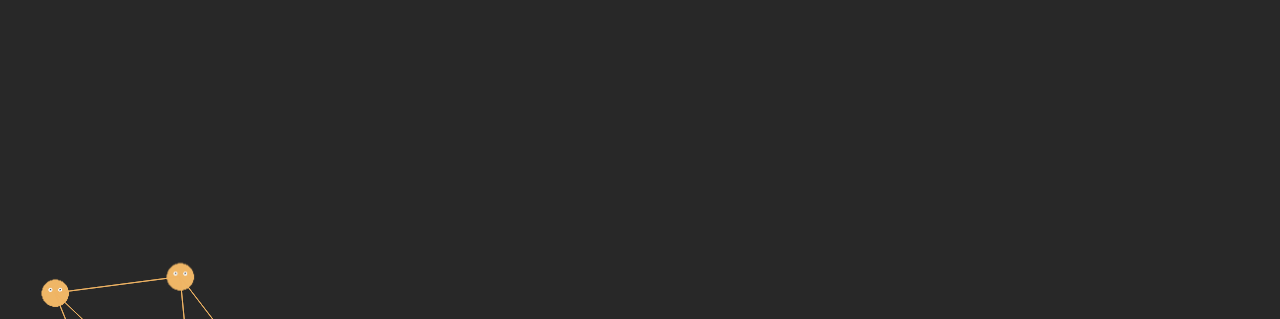
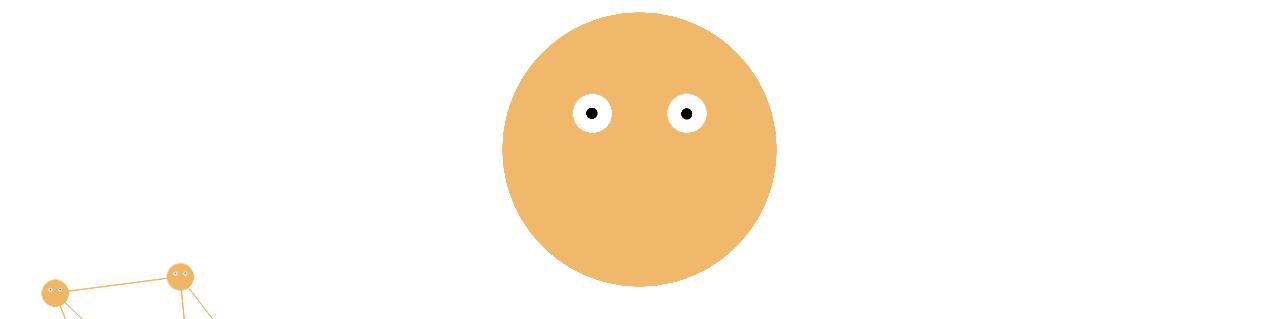
Before and after one commit to motumotu/motumotu.github.io, a plain HTML site: page index.html in a window 1280 px wide. Shown: the top 319 px of the page. Drawn offline with nearby package versions, Linux system fonts and the light colour scheme.

Commit message:
コンテンツ表示

```diff
--- a/css/main.css
+++ b/css/main.css
@@ -1,6 +1,18 @@
 #canvasContainer {
+    position:fixed;
+    top:0;
+    left:0;
     width: 100%;
     height: 100%;
+}
+#content {
+    position:absolute;
+    top:0;
+    left: 0;
+    width: 100%;
+    height: 100%;
+    text-align: center;
+    color: #000000;
 }
 html, body {
     width:100%;
--- a/index.html
+++ b/index.html
@@ -10,6 +10,11 @@
     <div id="canvasContainer">
         <canvas id="canvas" width="300" height="150"></canvas>
     </div>
+    <div id="content">
+        <img src="image/icon.png" alt="アイコン">
+        <h1>motumotu</h1>
+
+    </div>
     <script type="text/javascript" src="js/main.js"></script>
 </body>
 </html>
--- a/js/main.js
+++ b/js/main.js
@@ -84,7 +84,8 @@ $(function() {
     }
     function draw() {
         //context.clearRect(0, 0, canvas.width, canvas.height);
-        context.fillStyle="rgba(40,40,40,1)";
+        //context.fillStyle="rgba(40,40,40,1)";
+        context.fillStyle="rgba(255,255,255,1)";
         context.fillRect(0, 0, canvas.width, canvas.height);
         drawBall();
         //context.drawImage(imageIcon, (canvas.width - ICON_SIZE) / 2, (canvas.height - ICON_SIZE) / 2);
```
